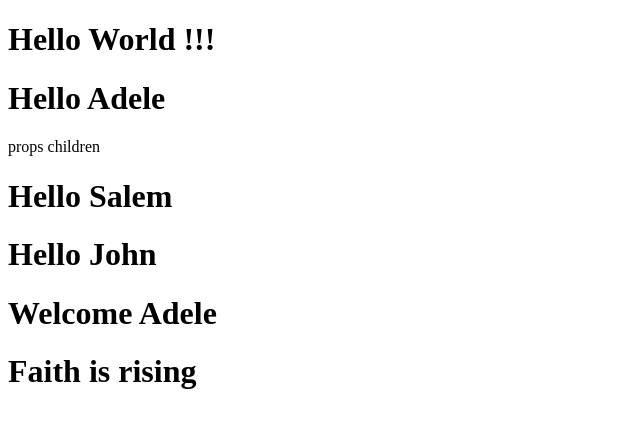
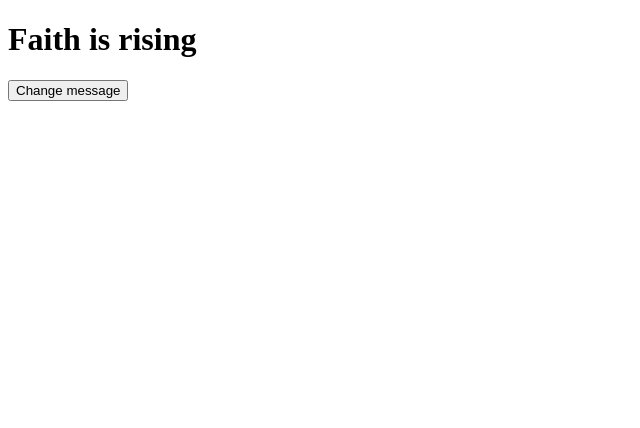
Before and after one commit to Optimus-ged/first_react_app, a React (Create React App) app: page / in a window 1280 px wide. Shown: the top 428 px of the page, without its empty margins (0-640 px from the left). Built offline with nearby package versions, Linux system fonts and the light colour scheme.

Commit message:
Setstate used successfully

```diff
--- a/src/react_trainings/App.js
+++ b/src/react_trainings/App.js
@@ -8,13 +8,13 @@ class App extends Component {
   render() {
     return (
       <div>
-        <HelloWorld />
+        {/* <HelloWorld />
         <Greet name="Adele">
           <p>props children</p>
         </Greet>
         <Greet name="Salem" />
         <Greet name="John" />
-        <Welcome name="Adele" />
+        <Welcome name="Adele" /> */}
         <Message/>
       </div>
     );
--- a/src/react_trainings/components/Message.js
+++ b/src/react_trainings/components/Message.js
@@ -8,10 +8,17 @@ class Message extends Component {
     };
   }
 
+  changeMessage() {
+    this.setState({
+      message: "Keep up the good work",
+    });
+  }
+
   render() {
     return (
       <>
         <h1>{this.state.message}</h1>
+        <button onClick={() => this.changeMessage()}>Change message</button>
       </>
     );
   }
```
